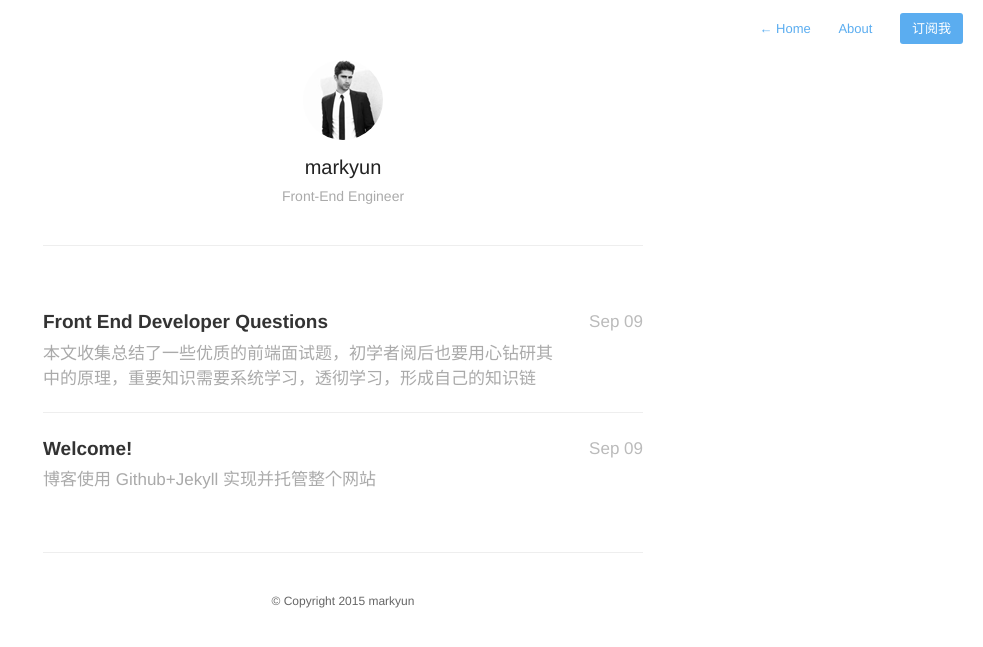
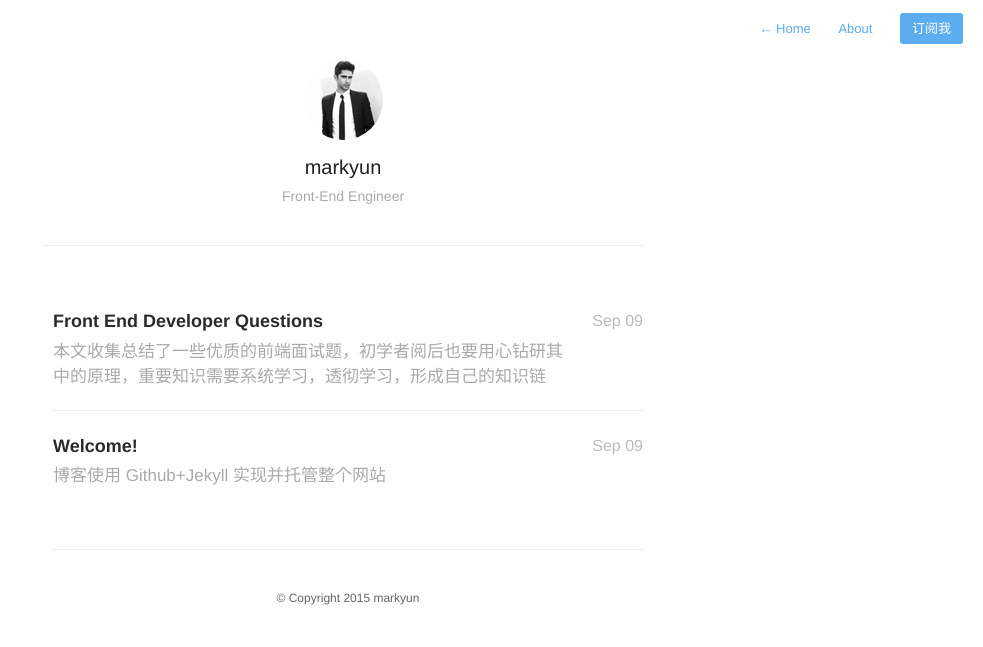
Before and after one commit to Tomzhangzhang/markyun.github.io, a Jekyll site: the page built from index.html, in a window 1280 px wide. Shown: the top 647 px of the page, without its empty margins (297-1280 px from the left). Built offline with Jekyll 4.4.1, drawn with Linux system fonts in a browser that asks for light colours; nearby versions of some CDN libraries; Markdown is read by kramdown in place of the engine named in the settings; the list of posts is cut into pages by our own code.

Commit message:
Every lover sees a thousand graces in the beloved object.
Every lover sees a thousand graces in the beloved object.

```diff
--- a/assets/css/style.css
+++ b/assets/css/style.css
@@ -168,13 +168,13 @@ nav.main-nav a:hover{
 #wrapper {
   max-width: 960px;
   margin: 0 auto;
-  padding: 30px 40px 20px 40px;
+  padding: 30px 40px 20px 50px;
 }
 
 #wrapper.home {
 	max-width: 680px;
 	margin: 0 auto;
-	padding: 0px 40px 20px 40px;
+	padding: 0px 40px 20px 50px;
 }
 
 .home #avatar {
@@ -414,16 +414,16 @@ Post List
 }
 
 #post-list a {
-	color: #333;
+  	color: #2b2b2b;
 	display: block;
-	font: bold 19px/1.7 "Helvetica Neue",helvetica,Arial,sans-serif;
+	font: bold 18px/1.7 "Helvetica Neue",helvetica,Arial,sans-serif;
 }
 
 #post-list .dates {
 	float: right;
 	position: relative;
 	top: 1px;
-	font: 300 17px/1.8 "Helvetica Neue",helvetica,Arial,sans-serif;
+	font: 300 16px/1.8 "Helvetica Neue",helvetica,Arial,sans-serif;
 	color: #bbb;
 }
 
```
